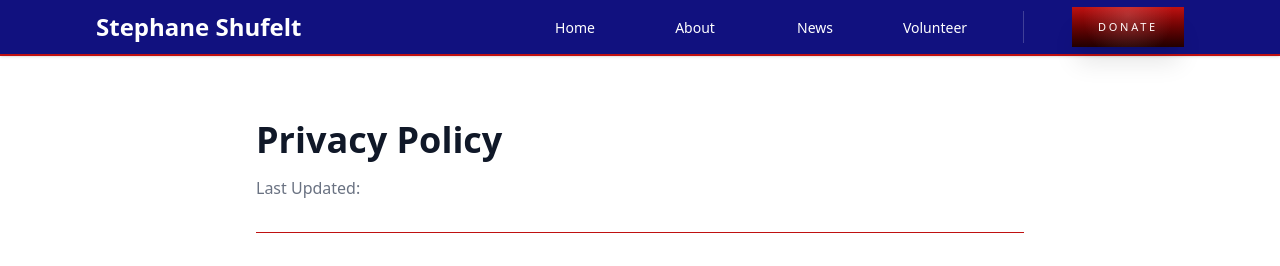
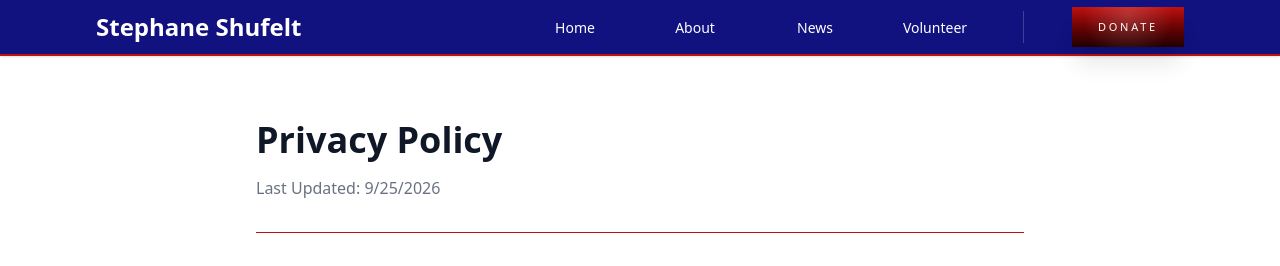
Before and after one commit to peterhuzza/shufeltforjp26website, a Next.js app: page /privacy in a window 1280 px wide. Shown: the top 266 px of the page. Built offline with nearby package versions, Linux system fonts and the light colour scheme.

Commit message:
updated privacy page

```diff
--- a/src/components/pageType/privacyPage1.tsx
+++ b/src/components/pageType/privacyPage1.tsx
@@ -24,7 +24,7 @@ export default function PrivacyPolicy({
         {/* Header */}
         <div className="mb-12 border-b border-inferno pb-8">
           <h1 className="text-4xl font-bold text-gray-900 mb-4">Privacy Policy</h1>
-          <p className="text-gray-500">Last Updated: {lastUpdated}</p>
+          <p className="text-gray-500">Last Updated: 9/25/2026 {lastUpdated}</p>
         </div>
 
         {/* Content */}
```
